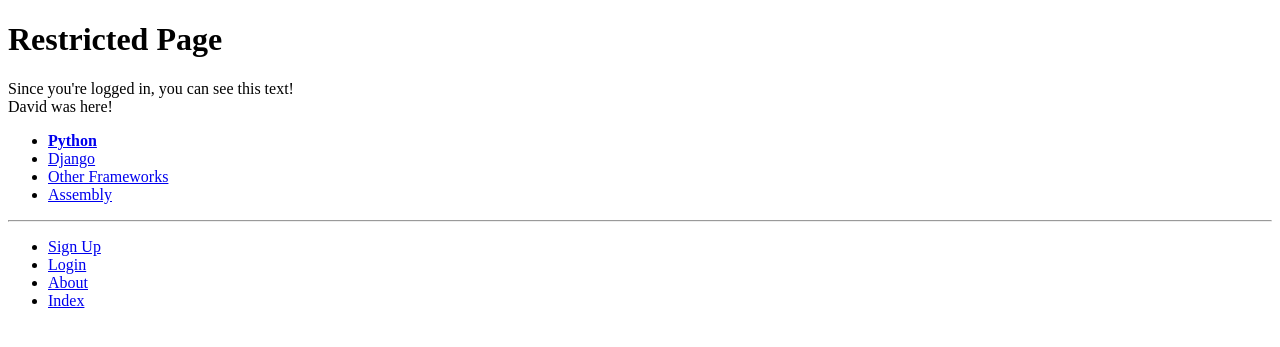
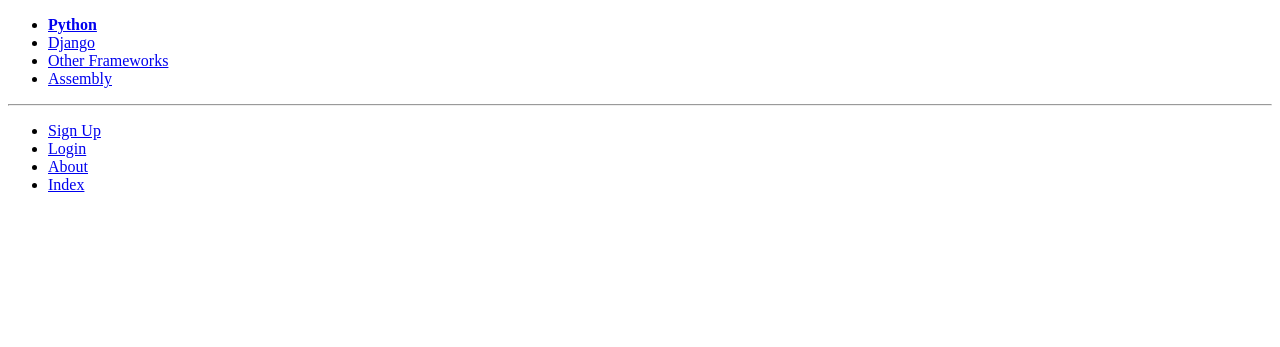
Before and after one commit to heeking13/heeking13-tango_with_django_project, a Django app: template templates/rango/restricted.html in a window 1280 px wide. Shown: the top 347 px of the page. Run offline with Django 3.2, Linux system fonts and the light colour scheme; the template is opened without the code that fills it: values that come from a table or form of the project are taken from there, others are empty; data comes from the database, SQL or seed files in the repository.

Commit message:
Seventh commit for chapter 9

```diff
--- a/templates/rango/restricted.html
+++ b/templates/rango/restricted.html
@@ -6,7 +6,4 @@
 {% endblock %}
 
 {% block body_block %}
-<h1>Restricted Page</h1>
-Since you're logged in, you can see this text!<br />
-David was here!
 {% endblock %}
```
